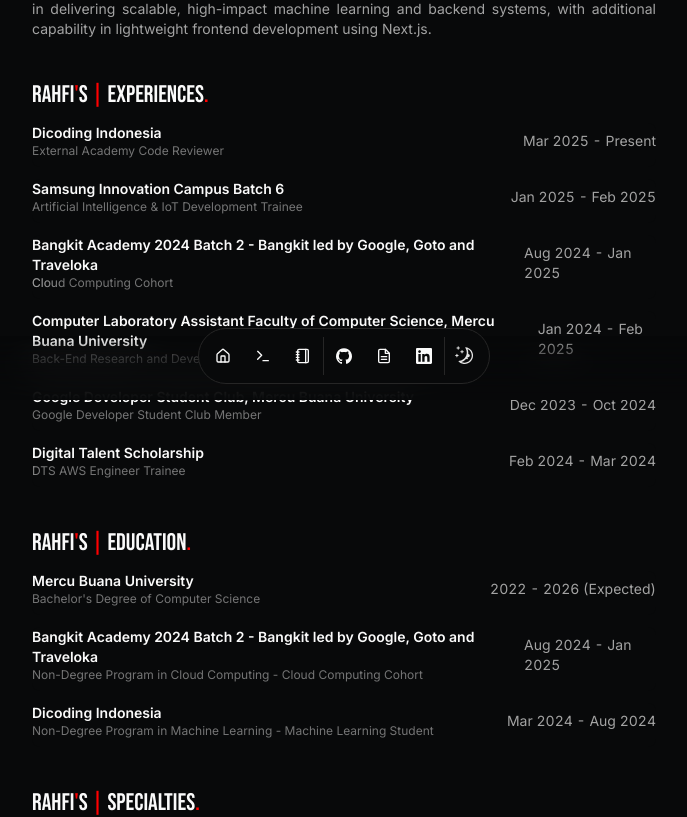
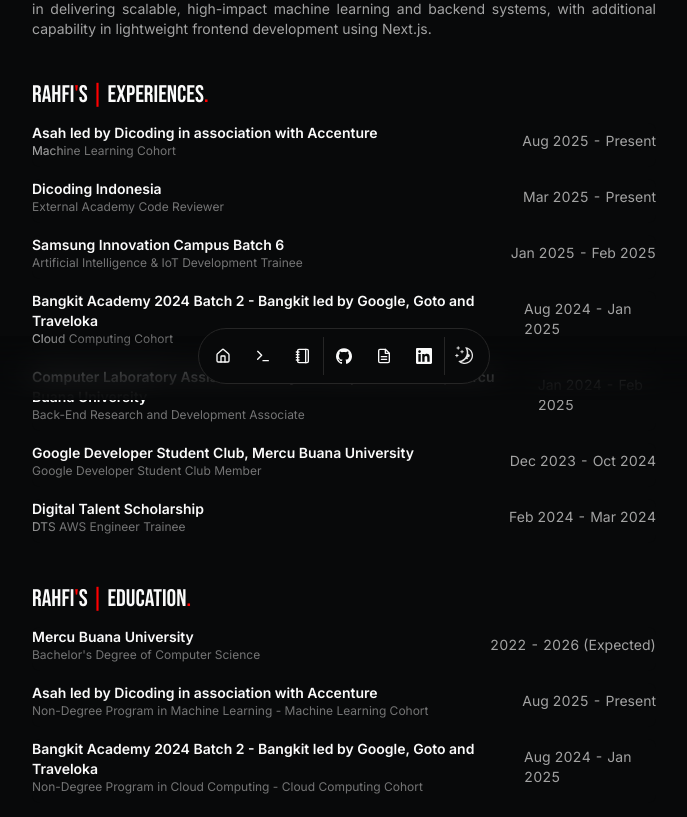
Before and after one commit to rahfianugerah/portfolio, a Next.js app: page / in a window 1280 px wide. Shown: the part 400-1217 px from the top of the page, without its empty margins (296-983 px from the left). Built offline with nearby package versions, Linux system fonts and the light colour scheme.

Commit message:
feat: update the resume file

```diff
--- a/src/data/resume.tsx
+++ b/src/data/resume.tsx
@@ -73,6 +73,23 @@
   },
 
   work: [
+    {
+      company: "Asah led by Dicoding in association with Accenture",
+      href: "#",
+      badges: ["Cohort", "Machine Learning"],
+      location: "Jakarta, Indonesia",
+      title: "Machine Learning Cohort",
+      logoUrl: "/dicoding.jpeg",
+      start: "Aug 2025",
+      end: "Present",
+      description: [
+        "Gained a solid foundation in core machine learning principles, covering both supervised and unsupervised learning techniques.",
+        "Applied deep learning methods in practice, developing expertise with neural networks.",
+        "Enhanced coding practices and optimized model performance through continuous experimentation and iterative improvement.",
+        "Built and automated machine learning systems and pipelines for efficient workflows.",
+        "Acquired hands-on experience in model deployment, monitoring, and ML pipeline automation to ensure scalability and reliability."
+      ],
+    },
     {
       company: "Dicoding Indonesia",
       href: "#",
@@ -259,6 +276,17 @@
       ],
     },
     {
+      school: "Asah led by Dicoding in association with Accenture",
+      href: "https://www.dicoding.com",
+      degree: "Non-Degree Program in Machine Learning - Machine Learning Cohort",
+      logoUrl: "/dicoding.jpeg",
+      start: "Aug 2025",
+      end: "Present",
+      description: [
+        "Gained a strong foundation in supervised and unsupervised machine learning, with practical expertise in deep learning and neural networks. Improved coding practices and model performance through iterative experimentation, while building and automating ML systems, pipelines, and deployment workflows with monitoring and scalability in mind. Acquired through a highly selective scholarship program awarded to only 2,000 candidates worldwide following a rigorous testing process."
+      ],
+    },
+    {
       school: "Bangkit Academy 2024 Batch 2 - Bangkit led by Google, Goto and Traveloka",
       href: "https://grow.google/intl/id_id/bangkit/?tab=cloud-computing",
       degree: "Non-Degree Program in Cloud Computing - Cloud Computing Cohort",
@@ -273,7 +301,7 @@
     {
       school: "Dicoding Indonesia",
       href: "https://www.dicoding.com",
-      degree: "Non-Degree Program in Machine Learning - Machine Learning Student",
+      degree: "Courses - Machine Learning Student",
       logoUrl: "/dicoding.jpeg",
       start: "Mar 2024",
       end: "Aug 2024",
```
Also changed, not shown: public/rahfipro.png.
